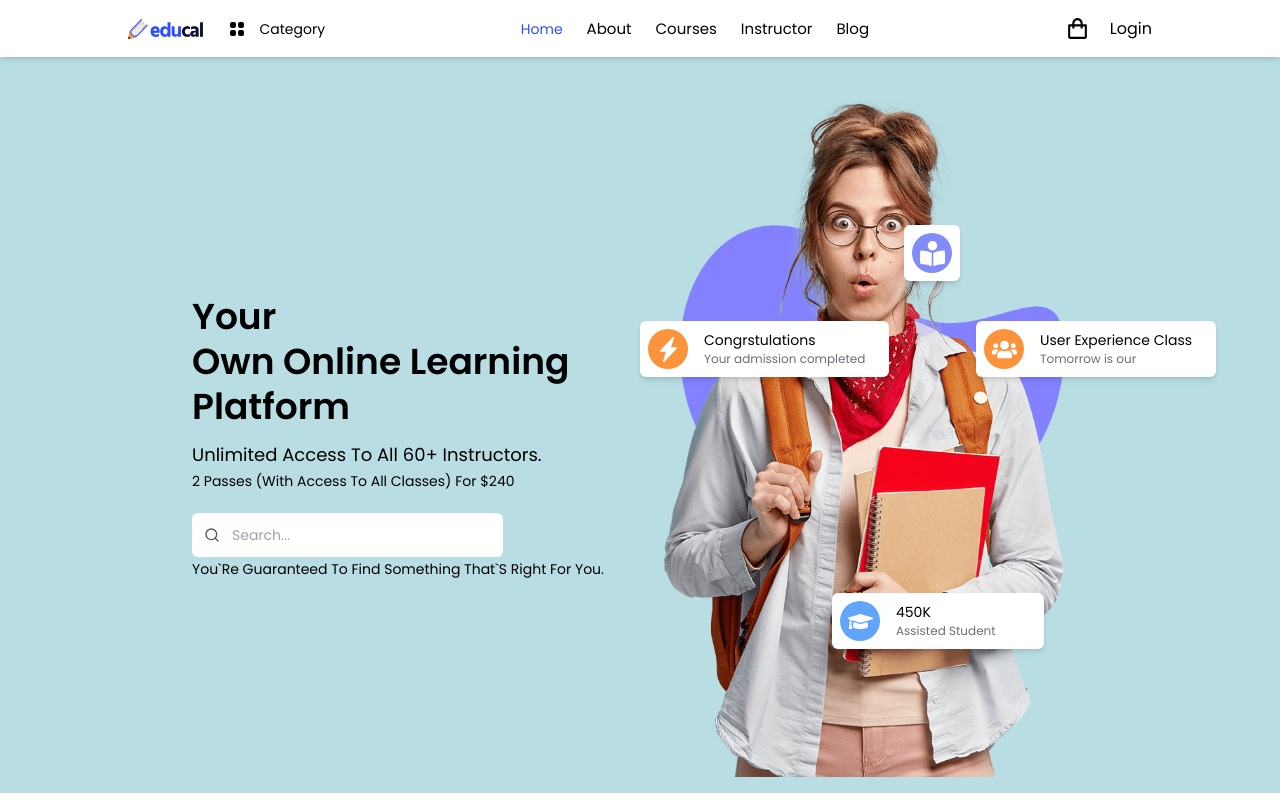
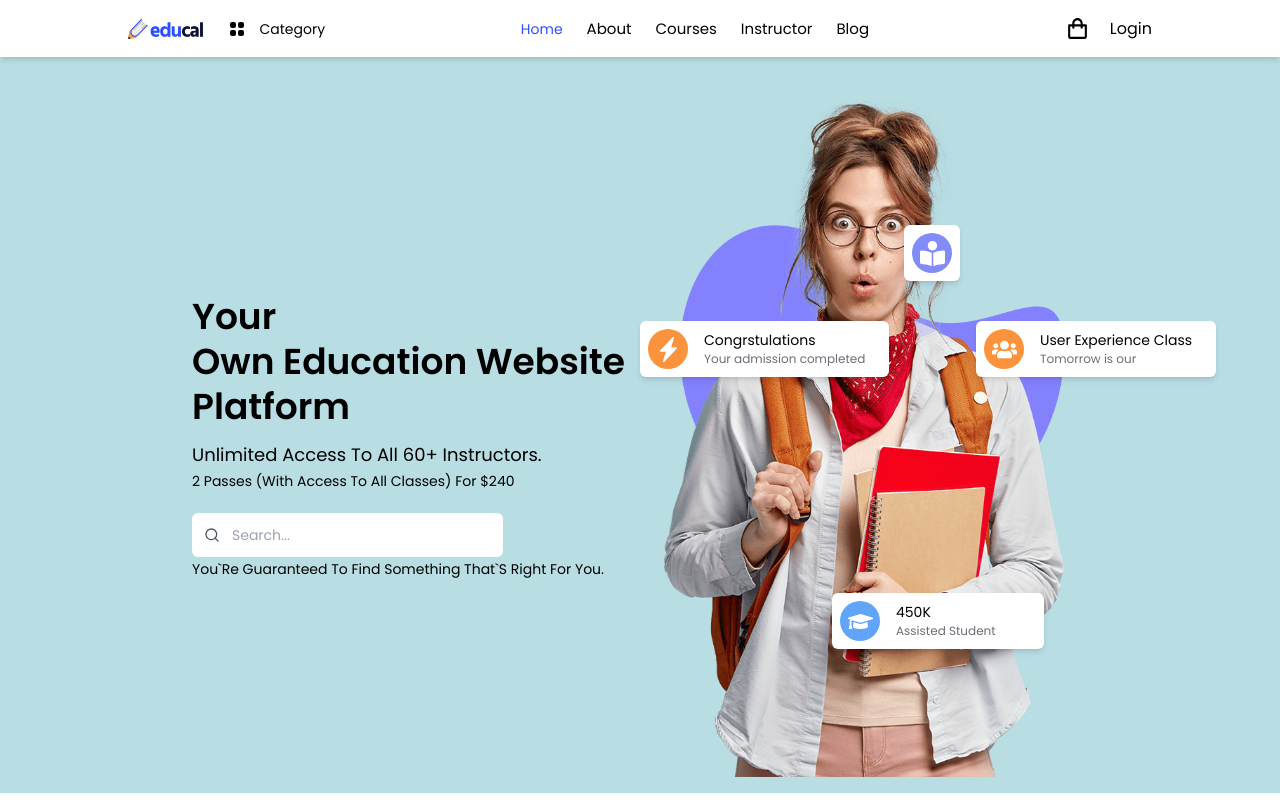
Before and after one commit to thompson129/Doodle, a React (Create React App) app: page / in a window 1280 px wide. Shown: the top 800 px of the page. Built offline with nearby package versions, Linux system fonts and the light colour scheme.

Commit message:
Change headline

```diff
--- a/package.json
+++ b/package.json
@@ -44,5 +44,6 @@
   "description": "Demo : https://648da51c0335767fb168d47c--clinquant-lebkuchen-d976ba.netlify.app/  ![screencapture-localhost-3000-2023-06-17-18_04_20](https://github.com/sunil9813/Educal-Online-Courses/assets/67497228/85282c81-9851-4cb5-8c6b-65053c582fa5)",
   "main": "tailwind.config.js",
   "author": "",
-  "license": "ISC"
+  "license": "ISC",
+  "keywords": []
 }
--- a/src/pages/Home.jsx
+++ b/src/pages/Home.jsx
@@ -31,7 +31,7 @@ export const HomeContent = () => {
           <div className='flex items-center justify-center md:flex-col'>
             <div className='left w-1/2 text-black md:w-full'>
               <h1 className='text-4xl leading-tight text-black font-semibold'>
-                 your <br /> Own online learning <br /> Platform
+                 your <br /> Own education website <br /> Platform
               </h1>
               <h3 className='text-lg mt-3'>Unlimited access to all 60+ instructors.</h3>
               <span className='text-[14px]'>2 passes (with access to all classes) for $240</span>
```
Also changed, not shown: 1 other file (tests, documents, lock files or other folders).
